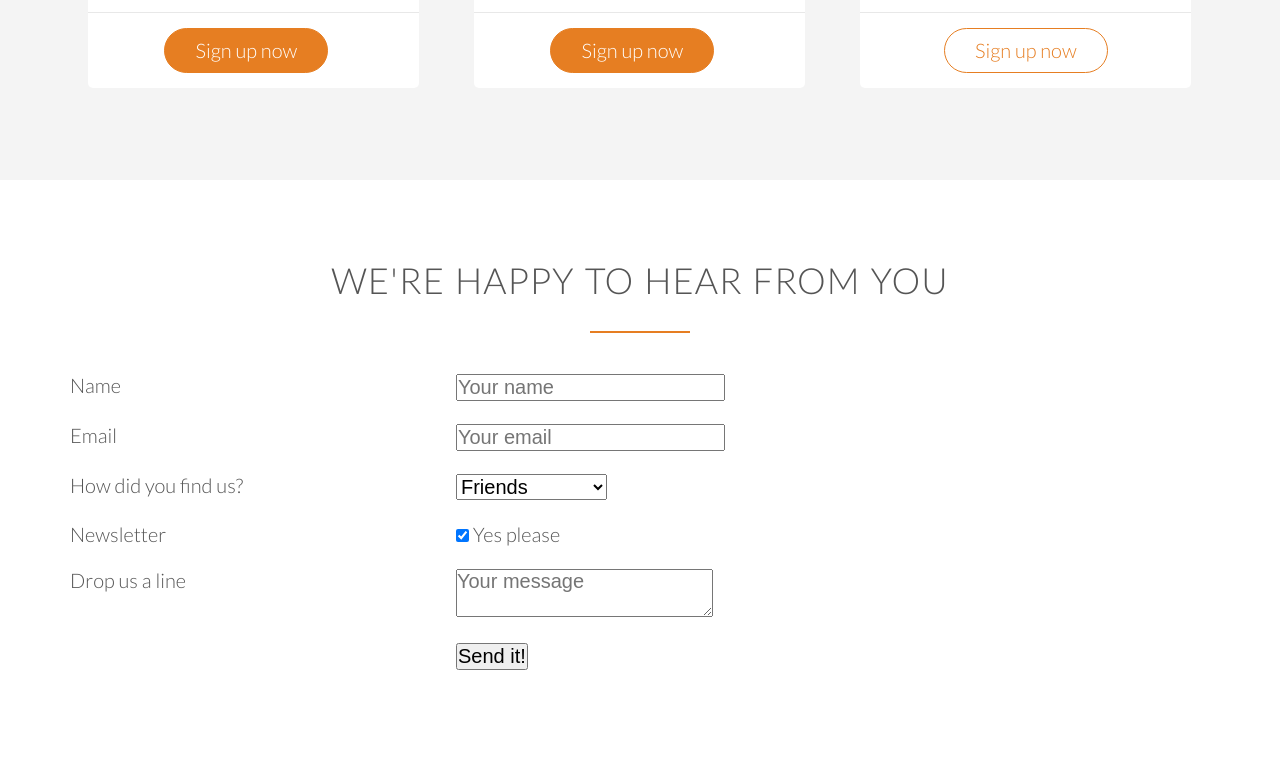
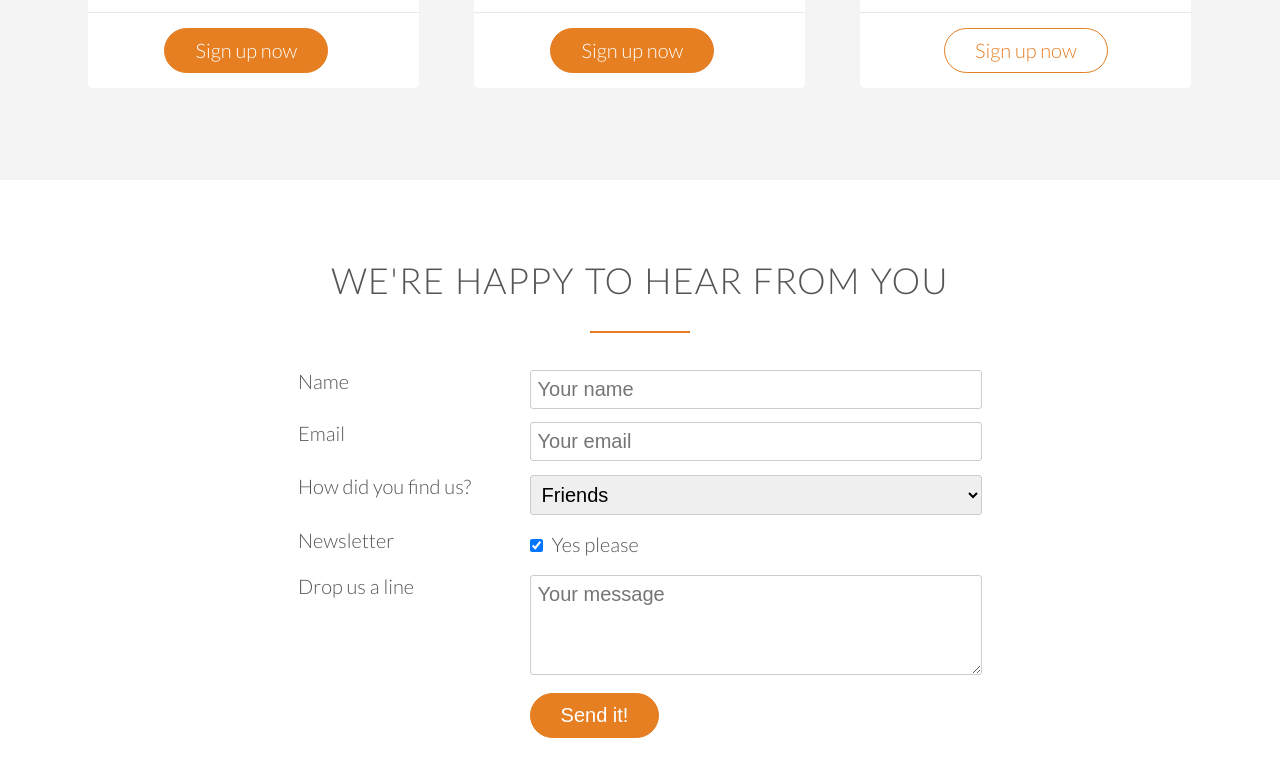
Before and after one commit to VivekKSingh/frontendapp, a plain HTML site: page index.html in a window 1280 px wide. Shown: the part 4483-5260 px from the top of the page. Drawn offline with Linux system fonts and the light colour scheme; files whose address does not match are found by name.

Commit message:
Added styling to contact form.

```diff
--- a/resources/css/style.css
+++ b/resources/css/style.css
@@ -136,7 +136,8 @@ a:active {
 /*Buttons*/
 
 .btn:link,
-.btn:visited{
+.btn:visited,
+input[type=submit]{
     display: inline-block;
     padding: 10px 30px;
     font-weight: 300;
@@ -146,12 +147,16 @@ a:active {
 }
 
 .btn:hover,
-.btn:active{
+.btn:active,
+input[type=submit]:hover,
+input[type=submit]:active {
     background-color: #cf6d17;
 }
 
 .btn-full:link,
-.btn-full:visited{
+.btn-full:visited,
+input[type=submit]
+{
     background-color: #e67e22;
     border: 1px solid #e67e22;
     color: #fff;
@@ -445,3 +450,35 @@ cite img {
 .plan-box ul li {
     padding: 5px 0;
 }
+
+
+/*-----------------------------------------*/
+/*Form*/
+/*-----------------------------------------*/
+
+.contact-form {
+    width: 60%;
+    margin: 0 auto; /* top&bottom left&right*/
+}
+
+input[type=text],
+input[type=email],
+select,
+textarea {
+    width: 100%;
+    padding: 7px;
+    border-radius: 3px;
+    border: 1px solid #ccc;
+}
+
+textarea {
+    height: 100px;
+}
+
+input[type=checkbox] {
+    margin: 10px 5px 10px 0;
+}
+
+*:focus {
+    outline: none;
+}
```
Also changed, not shown: index.html (+0 -7 lines).
